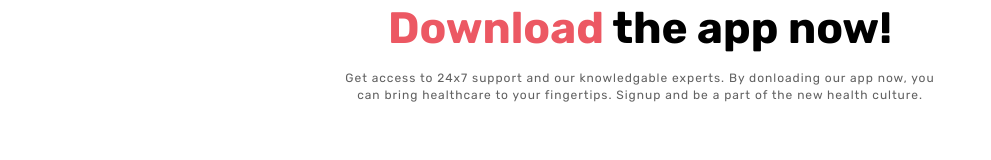
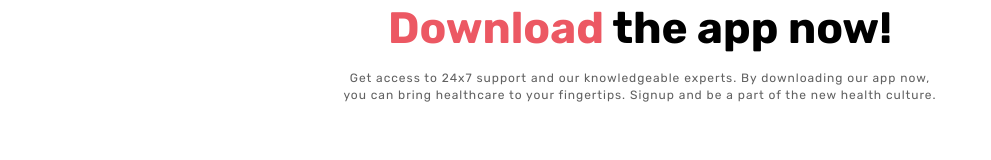
Before and after one commit to ashby-git/gocorona, a React (Create React App) app: page /download in a window 1280 px wide. Shown: the part 129-289 px from the top of the page, without its empty margins (0-991 px from the left). Built offline with nearby package versions, Linux system fonts and the light colour scheme.

Commit message:
✏️fix spelling mistakes

```diff
--- a/src/components/download/download.component.jsx
+++ b/src/components/download/download.component.jsx
@@ -24,7 +24,7 @@ const Download = () => {
         <DownloadTitleBlack> the app now!</DownloadTitleBlack>
       </DownloadTitle>
       <DownloadDescription>
-        Get access to 24x7 support and our knowledgable experts. By donloading
+        Get access to 24x7 support and our knowledgeable experts. By downloading
         our app now, you can bring healthcare to your fingertips. Signup and be
         a part of the new health culture.
       </DownloadDescription>
```
